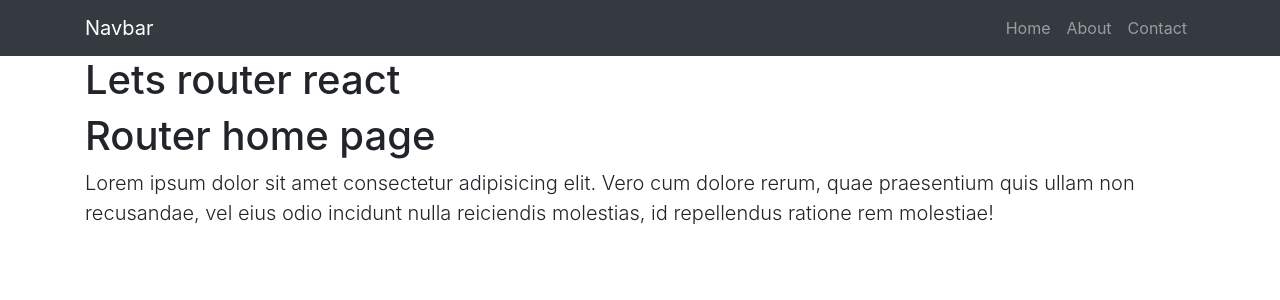
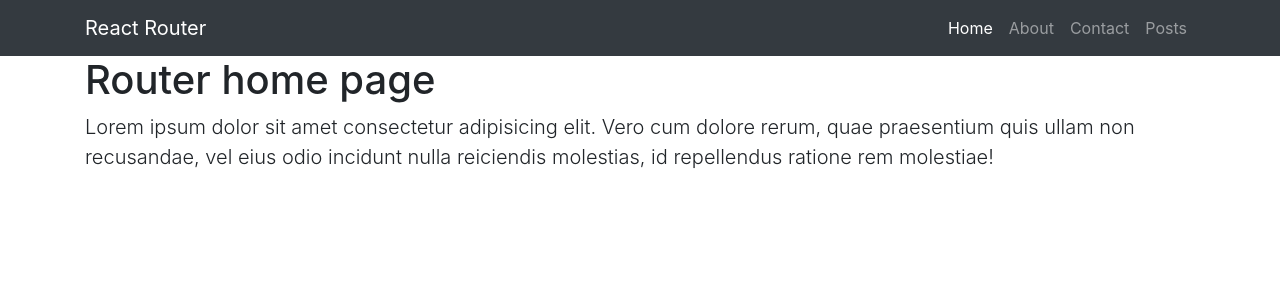
Before and after one commit to MariusCodeAcademy/react-router-type1, a React (Create React App) app: page / in a window 1280 px wide. Shown: the top 300 px of the page. Built offline with nearby package versions, Linux system fonts and the light colour scheme.

Commit message:
posts fetch

```diff
--- a/src/App.js
+++ b/src/App.js
@@ -4,6 +4,7 @@ import AboutPage from './components/pages/About';
 import ContactPage from './components/pages/Contact';
 import { Switch, Route } from 'react-router-dom';
 import HomePage from './components/pages/HomePage';
+import PostsPage from './components/pages/Posts';
 // create simple about component
 // create simple contact us component
 
@@ -12,7 +13,7 @@ function App() {
     <div className='App'>
       <Navbar />
       <div className='container'>
-        <h1>Lets router react</h1>
+        {/* <h1>Lets router react</h1> */}
         {/* A <Switch> looks through its children <Route>s and
             renders the first one that matches the current URL. */}
         <Switch>
@@ -21,6 +22,9 @@ function App() {
           </Route>
           <Route path='/contact'>
             <ContactPage />
+          </Route>
+          <Route path='/posts'>
+            <PostsPage />
           </Route>
           <Route path='/'>
             <HomePage />
--- a/src/components/Navbar.js
+++ b/src/components/Navbar.js
@@ -1,10 +1,11 @@
+import { Link, NavLink } from 'react-router-dom';
 export default function Navbar() {
   return (
     <nav className='navbar navbar-expand-lg navbar-dark bg-dark'>
       <div className='container'>
-        <a className='navbar-brand' href='/'>
-          Navbar
-        </a>
+        <Link className='navbar-brand' to='/'>
+          React Router
+        </Link>
         <button
           className='navbar-toggler'
           type='button'
@@ -18,15 +19,18 @@ export default function Navbar() {
         </button>
         <div className='collapse navbar-collapse' id='navbarNavAltMarkup'>
           <div className='navbar-nav ml-auto'>
-            <a className='nav-link' href='/'>
+            <NavLink className='nav-link' to='/'>
               Home
-            </a>
-            <a className='nav-link' href='/about'>
+            </NavLink>
+            <NavLink className='nav-link' to='/about'>
               About
-            </a>
-            <a className='nav-link' href='/contact'>
+            </NavLink>
+            <NavLink className='nav-link' to='/contact'>
               Contact
-            </a>
+            </NavLink>
+            <NavLink className='nav-link' to='/posts'>
+              Posts
+            </NavLink>
           </div>
         </div>
       </div>
--- /dev/null
+++ b/src/components/pages/Posts.js
@@ -0,0 +1,30 @@
+import { useState, useEffect } from 'react';
+function PostsPage() {
+  const [postsArr, setPostsArr] = useState([]);
+
+  useEffect(() => {
+    console.log('PostsPage useEffect');
+    getPosts();
+  }, []);
+
+  async function getPosts() {
+    const resp = await fetch('https://jsonplaceholder.typicode.com/posts');
+    const data = await resp.json();
+    console.log(data.slice(0, 15));
+    setPostsArr(data.slice(0, 15));
+  }
+
+  return (
+    <div className='posts'>
+      <h2>Posts</h2>
+      <ul className='list-group'>
+        {postsArr.length === 0 && <p>Loading.... </p>}
+        {postsArr.map((post) => (
+          <li key={post.id}>{post.title}</li>
+        ))}
+      </ul>
+    </div>
+  );
+}
+
+export default PostsPage;
```
